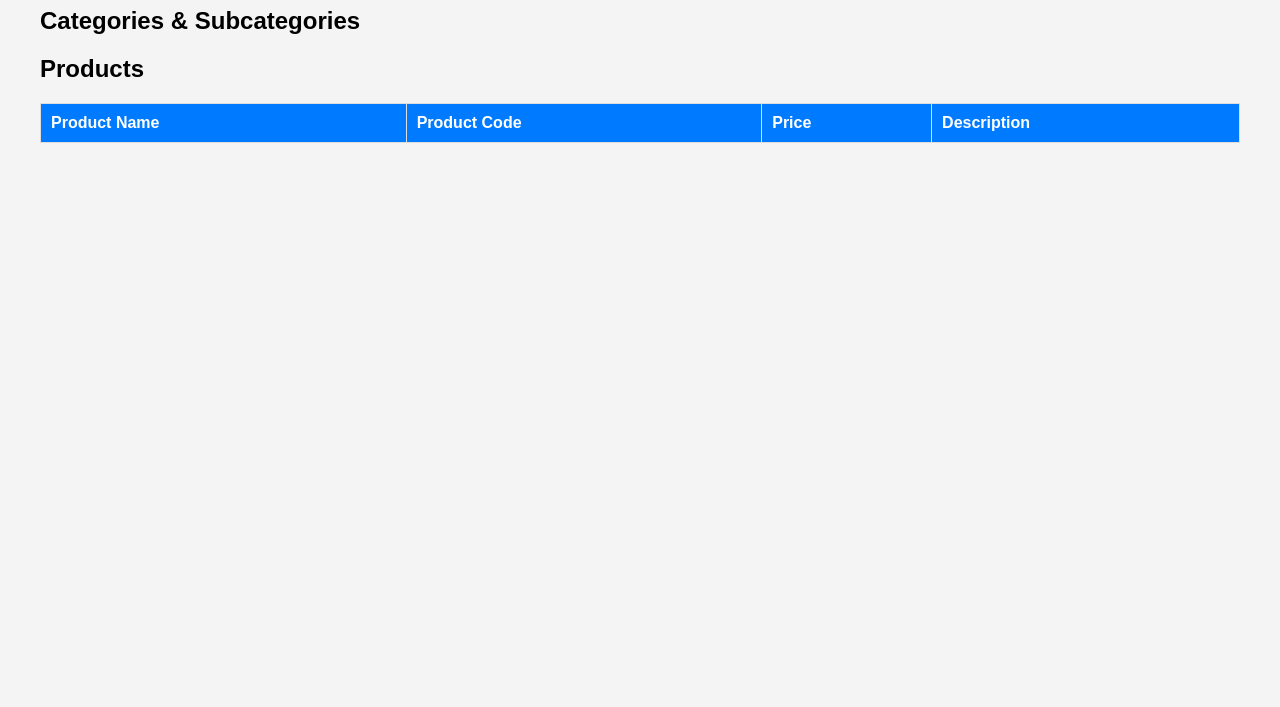
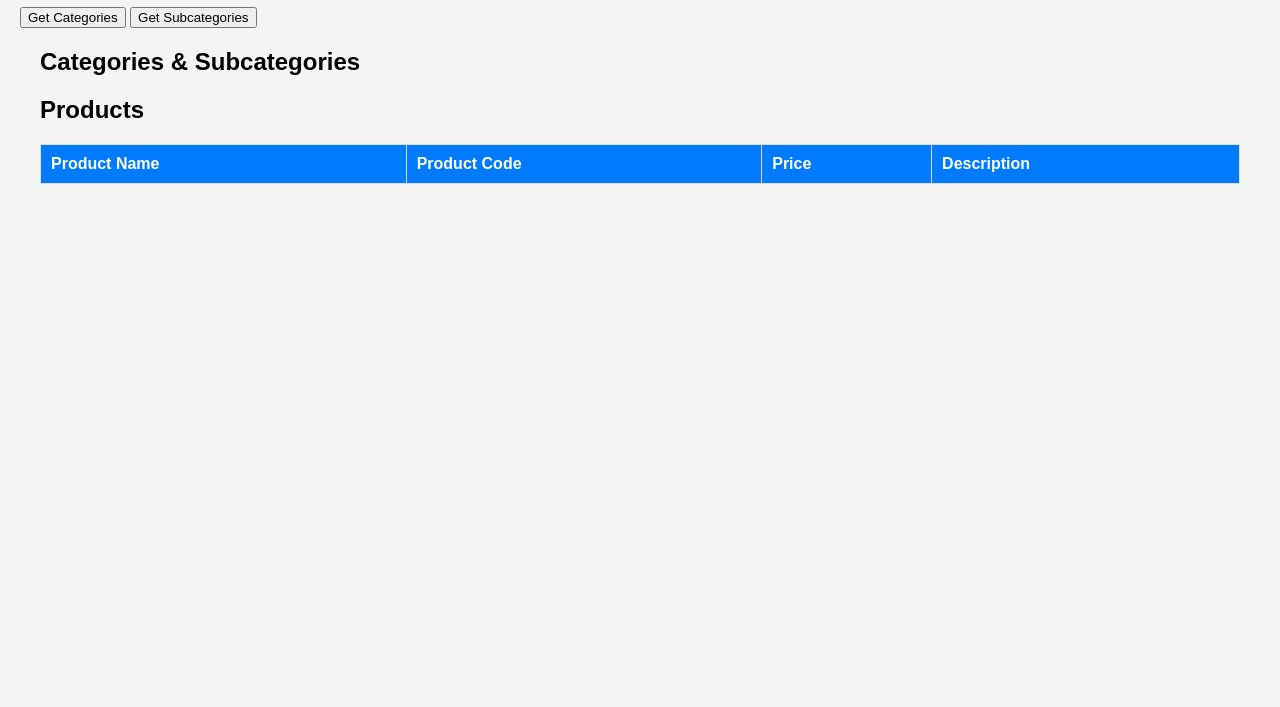
Before and after one commit to keleinc/Kele-Product-API-Demo, a plain HTML site: page index.html in a window 1280 px wide. Shown: the part 93-800 px from the top of the page. Drawn offline with Linux system fonts and the light colour scheme; no server answers.

Commit message:
Update index.html

```diff
--- a/index.html
+++ b/index.html
@@ -8,6 +8,12 @@
 </head>
 <body>
     <h1>Kele Product Information Viewer</h1>
+
+    <!-- Buttons for fetching categories and subcategories -->
+    <div id="controls">
+        <button id="getCategoriesBtn">Get Categories</button>
+        <button id="getSubcategoriesBtn">Get Subcategories</button>
+    </div>
 
     <!-- Tree View -->
     <div id="treeViewContainer">
```
